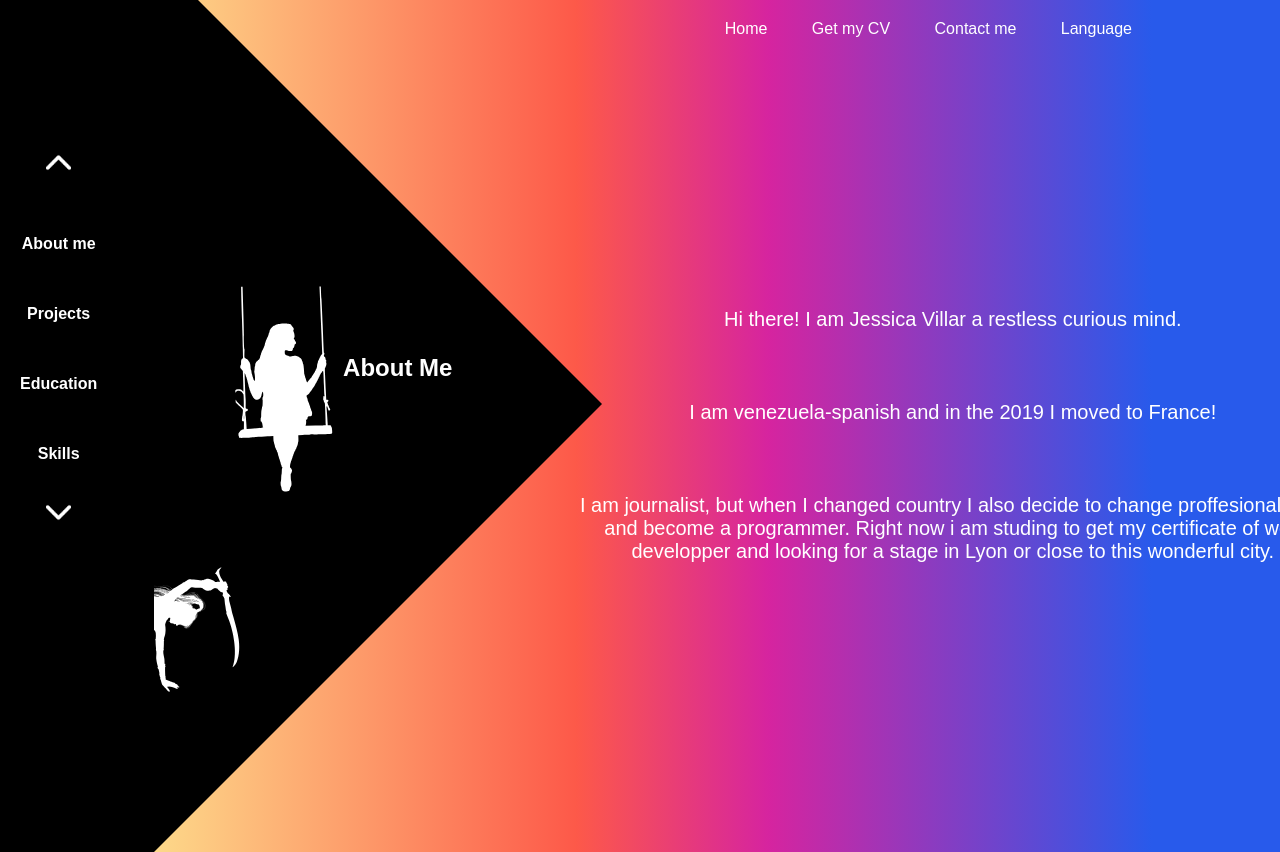
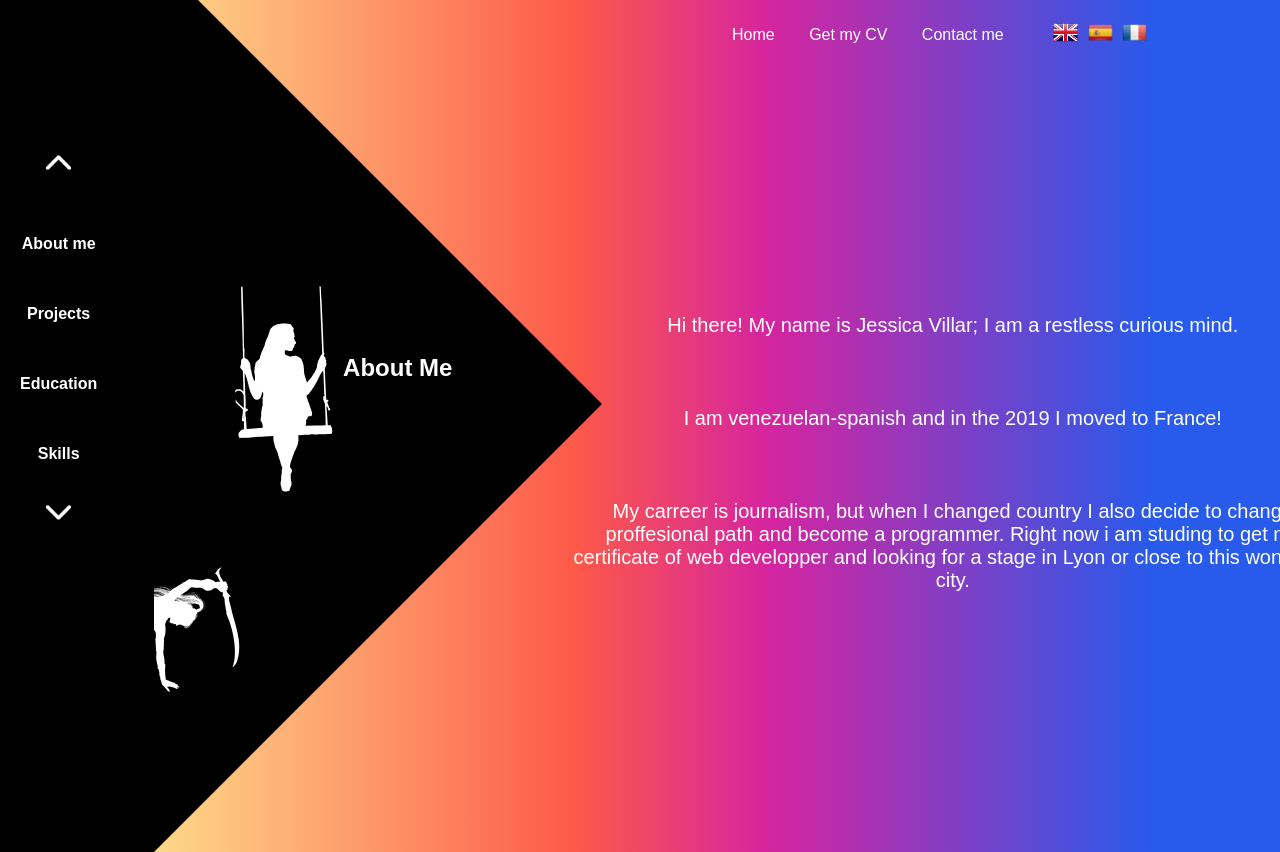
Before and after one commit to JessicaVF/portafolio, a plain HTML site: page index.html in a window 1280 px wide. Shown: the top 852 px of the page. Drawn offline with nearby package versions, Linux system fonts and the light colour scheme.

Commit message:
flags change of language added

```diff
--- a/index.html
+++ b/index.html
@@ -12,23 +12,28 @@
 <body>
     <header>
         <nav>
+            <ul>
+                <li>Home</li>
+                <li>Get my CV</li>
+                <li>Contact me</li>
+                <li>
+                    <ul>
+                        <li><img src="flagUK.png"></li>
+                        <li><img src="flagSpain.png"></li>
+                        <li><img src="flagFrance.png"></li>
+                    </ul>
+                </li>
+            </ul>
 
-            <div class="nav-links">
-                <ul>
-                    <li><a href="#">Home</a></li>
-                    <li><a href="#">Get my CV</a></li>
-                    <li><a href="#">Contact me</a></li>
-                    <li><a href="#"> Language</a></li>
-                </ul>
-            </div>
         </nav>
     </header>
     <main>
         <section id="textPrincipal">
             <article id="base">
-                <p>Hi there! I am Jessica Villar a restless curious mind. </p>
-                <p> I am venezuela-spanish and in the 2019 I moved to France!</p>
-                <p> I am journalist, but when I changed country I also decide to change proffesional path and become
+                <p>Hi there! My name is Jessica Villar; I am a restless curious mind. </p>
+                <p> I am venezuelan-spanish and in the 2019 I moved to France!</p>
+                <p> My carreer is journalism, but when I changed country I also decide to change proffesional path and
+                    become
                     a programmer. Right now i am studing to get my certificate of web developper and looking for a stage
                     in Lyon or close to this wonderful city.</p>
             </article>
--- a/styles.css
+++ b/styles.css
@@ -25,26 +25,30 @@ body {
 
 nav {
   width: 80%;
-  position: sticky;
   margin: 20px auto;
   display: flex;
   align-items: center;
   z-index: 1;
+  color: #fff;
+  text-align: right;
 }
 
-.nav-links {
+nav ul {
   flex: 1;
-  text-align: right;
 }
-.nav-links ul li {
+nav ul li {
   list-style: none;
   display: inline-block;
-  margin: 0 20px;
+  margin: 0 15px;
 }
-.nav-links ul li a {
-  color: #fff;
-  text-decoration: none;
+nav ul li ul li {
+  margin-right: -10px;
 }
+nav ul li ul li img {
+  width: 25px;
+  margin-bottom: -5px;
+}
+
 /***** CONTROLS *****/
 /* The base of the spinning circle it comes from: https://www.youtube.com/watch?v=zxfhf-V4JFQ&list=PLoh7ONxrTlo7YeOuUaVxnzpWvs5vHd7Nw&index=1*/
 .controls {
```
Also changed, not shown: flagFrance.png (added), flagSpain.png (added), flagUK.png (added).
